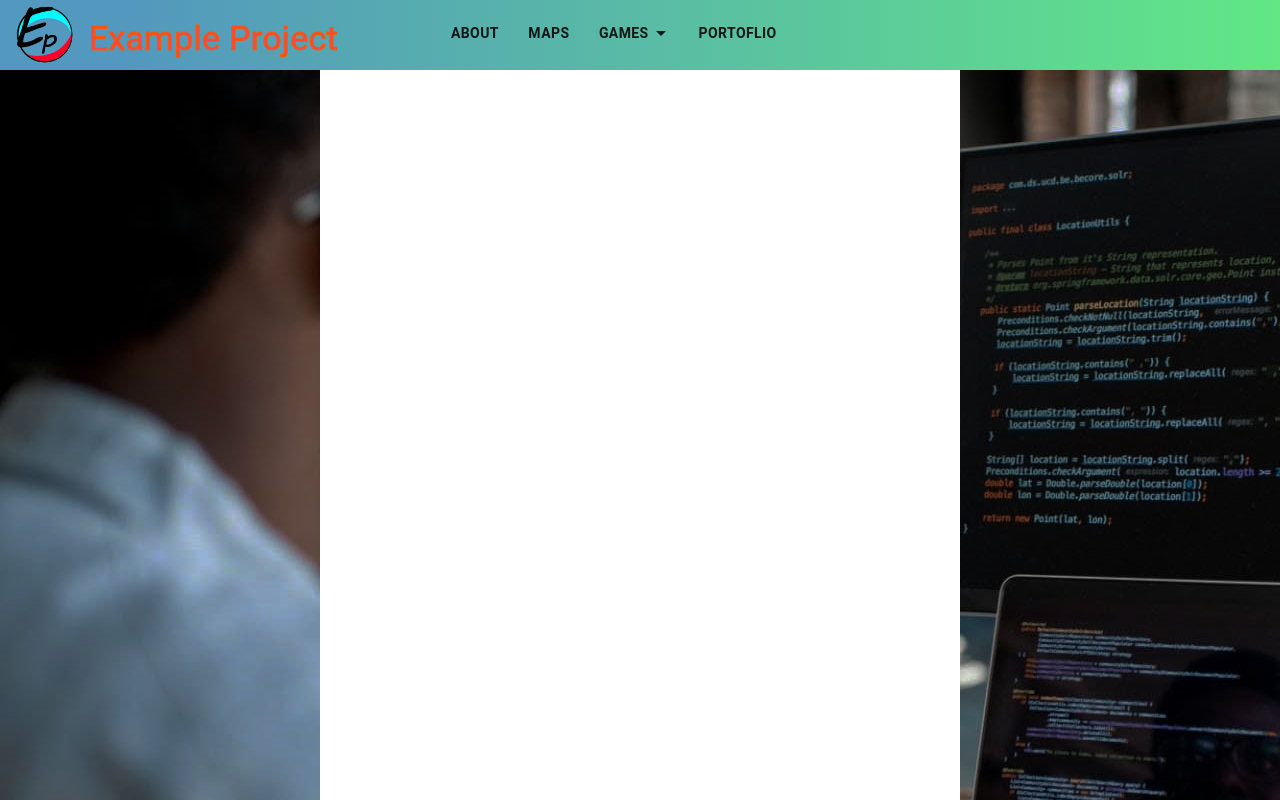
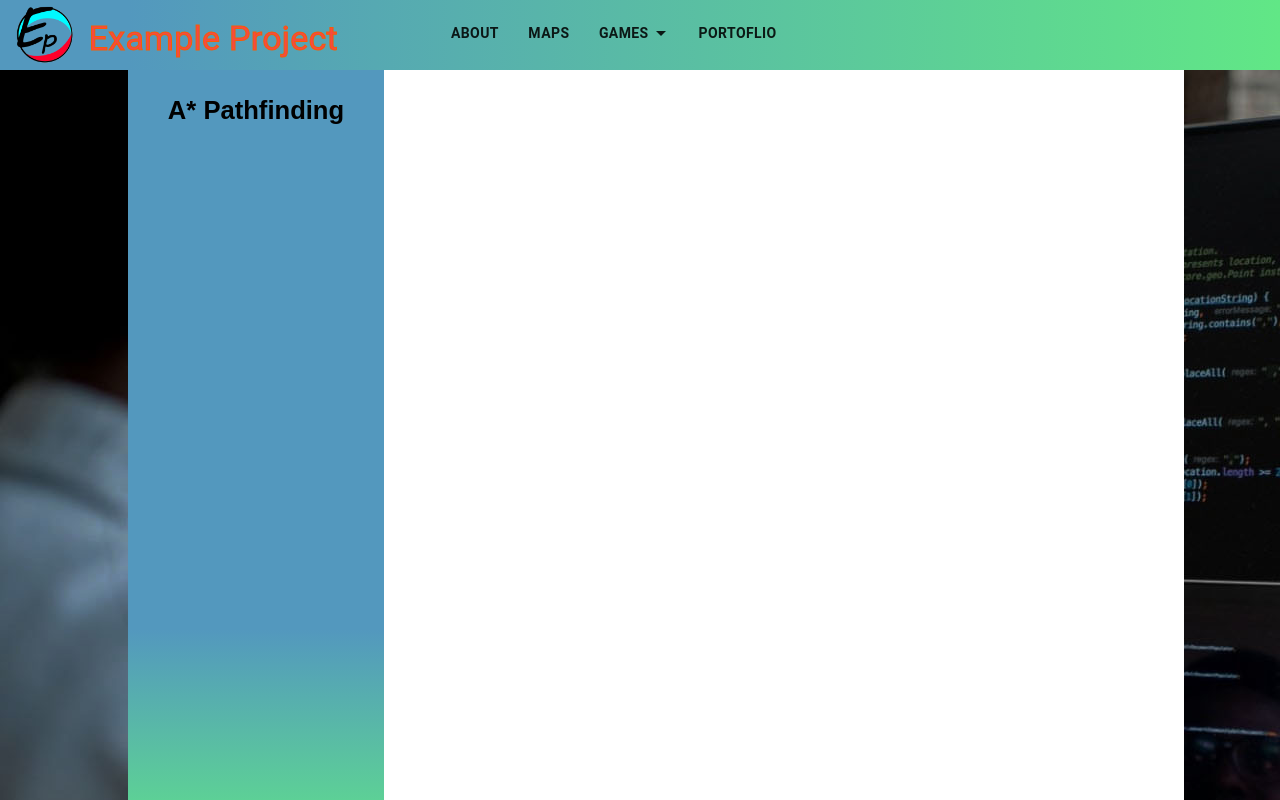
Before and after one commit to danik33/example-project, a React (Create React App) app: page /algorithms in a window 1280 px wide. Built offline with nearby package versions, Linux system fonts and the light colour scheme.

Commit message:
Working on algorithms page design

```diff
--- a/package.json
+++ b/package.json
@@ -9,7 +9,7 @@
     "@material-ui/core": "^4.12.3",
     "@material-ui/icons": "^4.11.2",
     "@mui/icons-material": "^5.0.4",
-    "@mui/material": "^5.0.4",
+    "@mui/material": "^5.0.6",
     "@testing-library/jest-dom": "^5.14.1",
     "@testing-library/react": "^11.2.7",
     "@testing-library/user-event": "^12.8.3",
--- /dev/null
+++ b/src/Algorithms/Algorithms.js
@@ -0,0 +1,27 @@
+import { Button } from "@material-ui/core";
+import React from "react";
+import './Algorithms.scss';
+
+import ListItem from "./ListItem"
+
+function Algorithms()
+{
+    return (
+        <div class="page">
+
+            <div class="list">
+
+                <ListItem>
+                    A* Pathfinding
+                </ListItem>
+            </div>
+            <div class="content">
+            </div>
+        </div>
+
+
+
+    );
+}
+
+export default Algorithms;
--- /dev/null
+++ b/src/Algorithms/Algorithms.scss
@@ -0,0 +1,40 @@
+.content
+{
+    background-color: white;
+    height: 100%;
+    width: max(50%, 800px);
+    display: inline-block;
+}
+
+.list
+{
+    background-image: linear-gradient(0deg, #61E786, #5398BE 30%  );
+    width: max(20%, 180px);
+    height: 100%;
+    display: inline-block;
+    margin-left: 10%;
+    overflow-y: hidden;
+}
+
+.page
+{
+    width: 100%;
+    height: 100%;
+    white-space: nowrap;
+
+
+}
+
+.wrapper
+{
+    position: relative;
+}
+
+.button
+{
+    width: 100%;
+    height: 70px;
+    font-weight: 800;
+
+
+}
--- /dev/null
+++ b/src/Algorithms/ListItem.js
@@ -0,0 +1,40 @@
+
+import React from "react";
+import "./Algorithms.scss"
+
+import { makeStyles } from '@material-ui/core/styles';
+import { red } from "@material-ui/core/colors";
+
+import ButtonBase from '@mui/material/ButtonBase';
+import { ClassNames } from "@emotion/react";
+
+const useStyles = makeStyles({
+    button: {
+        width: '100%',
+        height: '80px',
+        fontWeight: 800,
+        fontSize: 'max(2vw, 18px)'
+    }
+  });
+
+
+function ListItem(props)
+{
+    const selected = {'backgroundColor' : 'green!important'}
+    const classes = useStyles();
+    return (
+        <div class="wrapper">
+            <ButtonBase
+            className={classes.button}
+            sx={props.selected != null ? selected : null}
+             >
+                {props.children}
+            </ButtonBase>
+        </div>
+
+
+
+    );
+}
+
+export default ListItem;
--- a/src/App.js
+++ b/src/App.js
@@ -14,7 +14,7 @@ import LeftText from "./components/LeftText";
 
 import { makeStyles } from '@material-ui/core/styles';
 import { Button, TextField, Typography } from '@material-ui/core';
-import Algorithms from './Pages/Algorithms';
+import Algorithms from './Algorithms/Algorithms';
 
 const theme = {"bluish" : "#5c73d7", "lightg" : "#61e786", "darkg" : "#049359", "gray" : "#454545", "orange" : "#f75c03"};
 
--- a/src/Pages/Algorithms.js
+++ /dev/null
@@ -1,14 +0,0 @@
-import React from "react";
-import './Algorithms.scss';
-
-function Algorithms()
-{
-    return (
-        <div class="content">
-
-        </div>
-
-    );
-}
-
-export default Algorithms;
--- a/src/Pages/Algorithms.scss
+++ /dev/null
@@ -1,7 +0,0 @@
-.content
-{
-    background-color: white;
-    height: 100%;
-    width: 50%;
-    margin: 0 auto;
-}
```
Also changed, not shown: 1 other file (tests, documents, lock files or other folders).
